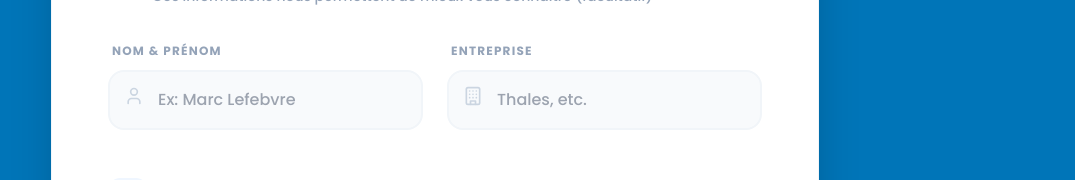
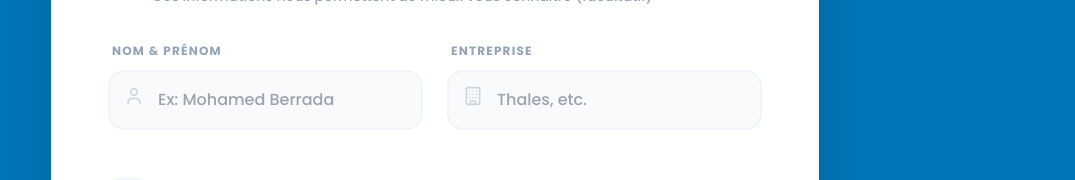
Before and after one commit to thalesmarket-cloud/Thales-feedback-event, a React (Vite) app: page / in a window 1280 px wide. Shown: the part 428-608 px from the top of the page, without its empty margins (205-1280 px from the left). Built offline with nearby package versions, Linux system fonts and the light colour scheme.

Commit message:
feat: Update Thales logo and placeholder name
Updates the Thales logo URL in the Header component and changes the placeholder example name in the FeedbackForm to reflect local context.

```diff
--- a/components/FeedbackForm.tsx
+++ b/components/FeedbackForm.tsx
@@ -93,7 +93,7 @@ const FeedbackForm: React.FC<FeedbackFormProps> = ({ onSubmit }) => {
             <div className="relative group">
               <User className="absolute left-4 top-4 w-5 h-5 text-slate-300" />
               <input
-                type="text" placeholder="Ex: Marc Lefebvre"
+                type="text" placeholder="Ex: Mohamed Berrada"
                 className="w-full pl-12 pr-4 py-4 bg-slate-50 border-2 border-slate-100 rounded-2xl focus:border-[#0075B8] focus:bg-white outline-none transition-all font-medium"
                 value={formData.name} onChange={e => setFormData({...formData, name: e.target.value})}
               />
--- a/components/Header.tsx
+++ b/components/Header.tsx
@@ -2,7 +2,7 @@
 import React from 'react';
 
 const Header: React.FC = () => {
-  const logoUrl = "https://upload.wikimedia.org/wikipedia/commons/thumb/c/c5/Thales_Group_Logo.svg/1280px-Thales_Group_Logo.svg.png";
+  const logoUrl = "https://thales.ma/wp-content/uploads/2019/12/logo-thales2020-1.png";
 
   return (
     <div className="text-center mb-10 w-full block">
```
